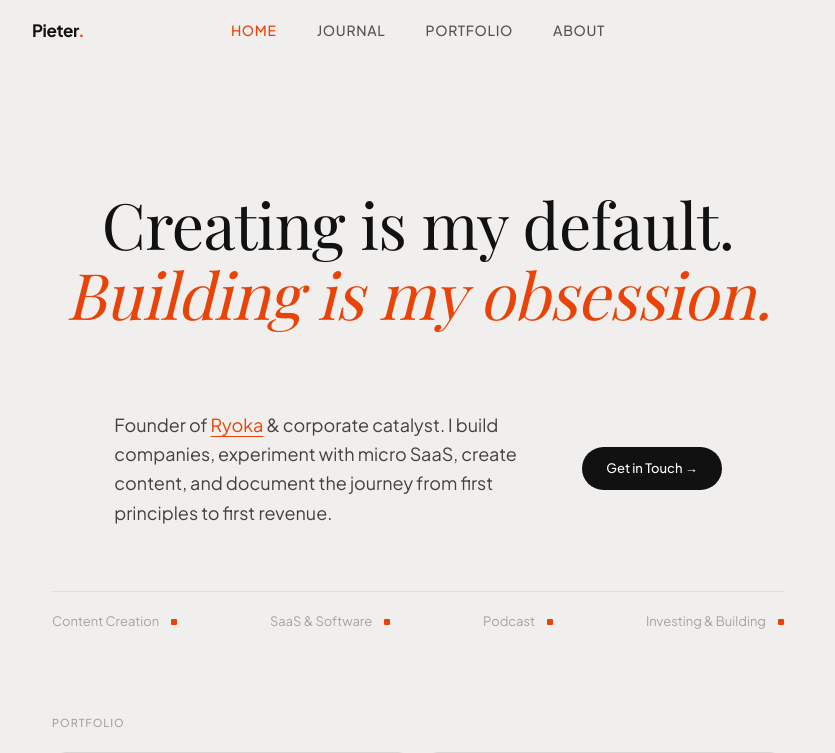
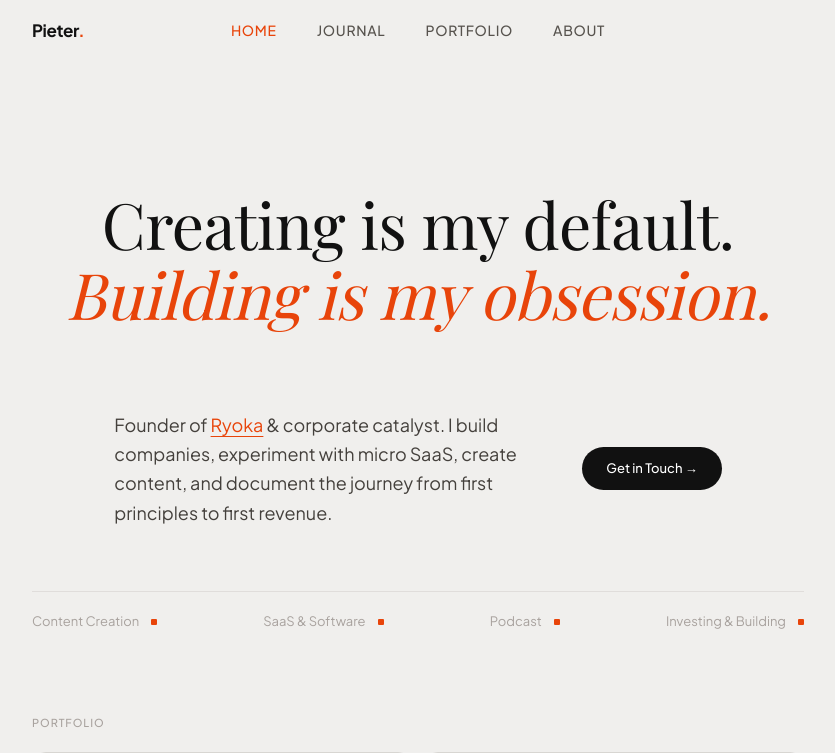
Before and after one commit to sillyledger/personal, a Next.js app: page / in a window 1280 px wide. Shown: the top 753 px of the page, without its empty margins (222-1057 px from the left). Built offline with nearby package versions, Linux system fonts and the light colour scheme.

Commit message:
Update page.tsx

```diff
--- a/app/page.tsx
+++ b/app/page.tsx
@@ -4,7 +4,7 @@ import PortfolioCards from "@/components/PortfolioCards";
 
 export default function Home() {
   return (
-    <main className="max-w-[860px] mx-auto px-16">
+    <main className="max-w-[900px] mx-auto px-16">
       <Hero />
       <ServicesBar />
       <PortfolioCards />
```
